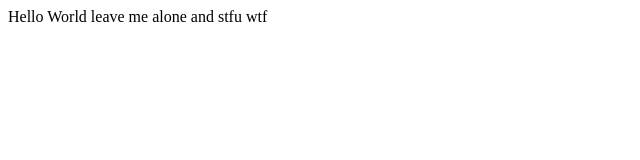
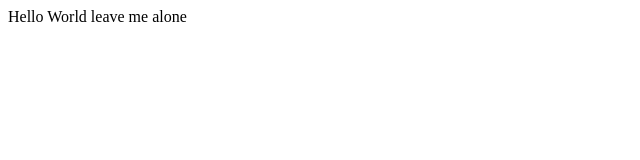
Before and after one commit to mathewsmittathani/lecture1, a plain HTML site: page hello.html in a window 1280 px wide. Shown: the whole page, without its empty margins (0-640 px from the left). Drawn offline with Linux system fonts and the light colour scheme.

Commit message:
Update hello.html

```diff
--- a/hello.html
+++ b/hello.html
@@ -4,6 +4,6 @@
         <title>My Webpage</title>
     </head>
     <body>
-        Hello World leave me alone and stfu wtf
+        Hello World leave me alone
     </body>
 </html>
```
